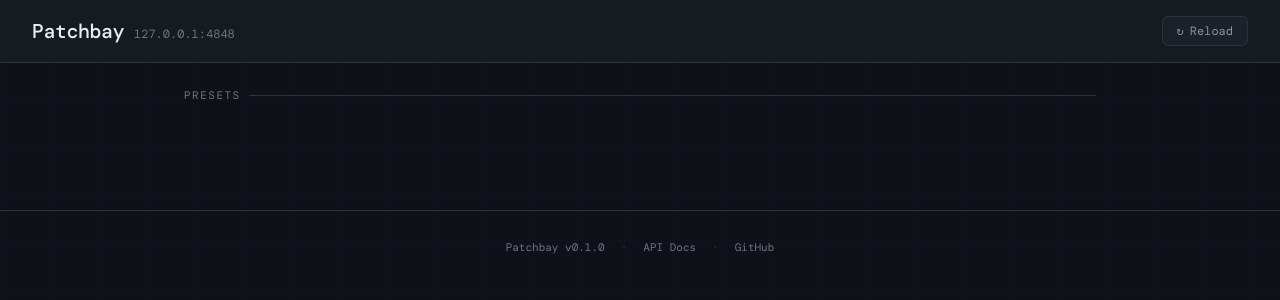
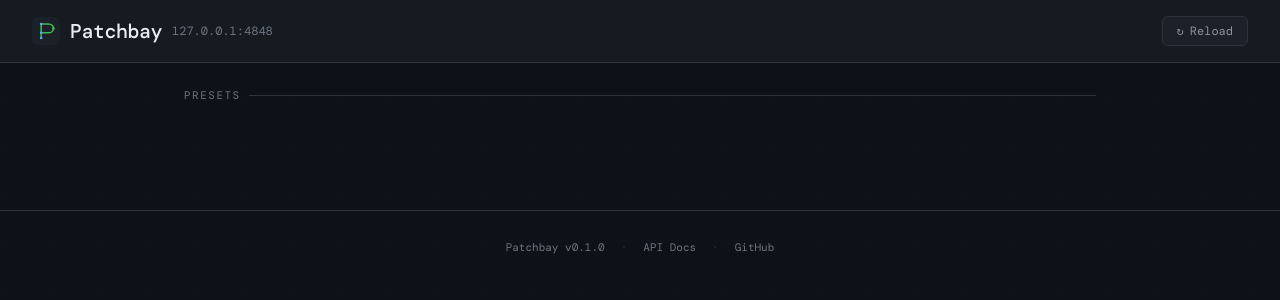
Before and after one commit to hadsie/patchbay, a FastAPI app: page / in a window 1280 px wide. Shown: the top 300 px of the page. Run offline with FastAPI, Linux system fonts and the light colour scheme; some libraries are stand-ins or nearby versions; some web fonts are replaced.

Commit message:
Add logo and favicon.

```diff
--- a/patchbay/templates/base.html
+++ b/patchbay/templates/base.html
@@ -4,6 +4,7 @@
 <meta charset="UTF-8">
 <meta name="viewport" content="width=device-width, initial-scale=1.0">
 <title>Patchbay</title>
+<link rel="icon" href="/static/favicon.ico" type="image/x-icon">
 <link href="https://fonts.googleapis.com/css2?family=DM+Mono:wght@300;400;500&family=Outfit:wght@300;400;500;600;700&display=swap" rel="stylesheet">
 <script src="https://cdn.tailwindcss.com"></script>
 <script>
--- a/patchbay/templates/components/header.html
+++ b/patchbay/templates/components/header.html
@@ -1,5 +1,6 @@
 <header class="flex items-center justify-between px-4 sm:px-8 py-4 border-b border-pb-border bg-pb-bg-sec sticky top-0 z-50">
-  <div class="flex items-baseline gap-2.5">
+  <div class="flex items-center gap-2.5">
+    <img src="/static/logo.svg" alt="Patchbay" class="h-7 w-7">
     <span class="font-mono font-medium text-xl tracking-tight text-pb-text">Patchbay</span>
     <span class="font-mono text-xs text-pb-text-muted">{{ config.host }}:{{ config.port }}</span>
   </div>
```
Also changed, not shown: patchbay/static/favicon.ico, patchbay/static/logo.svg (added).
